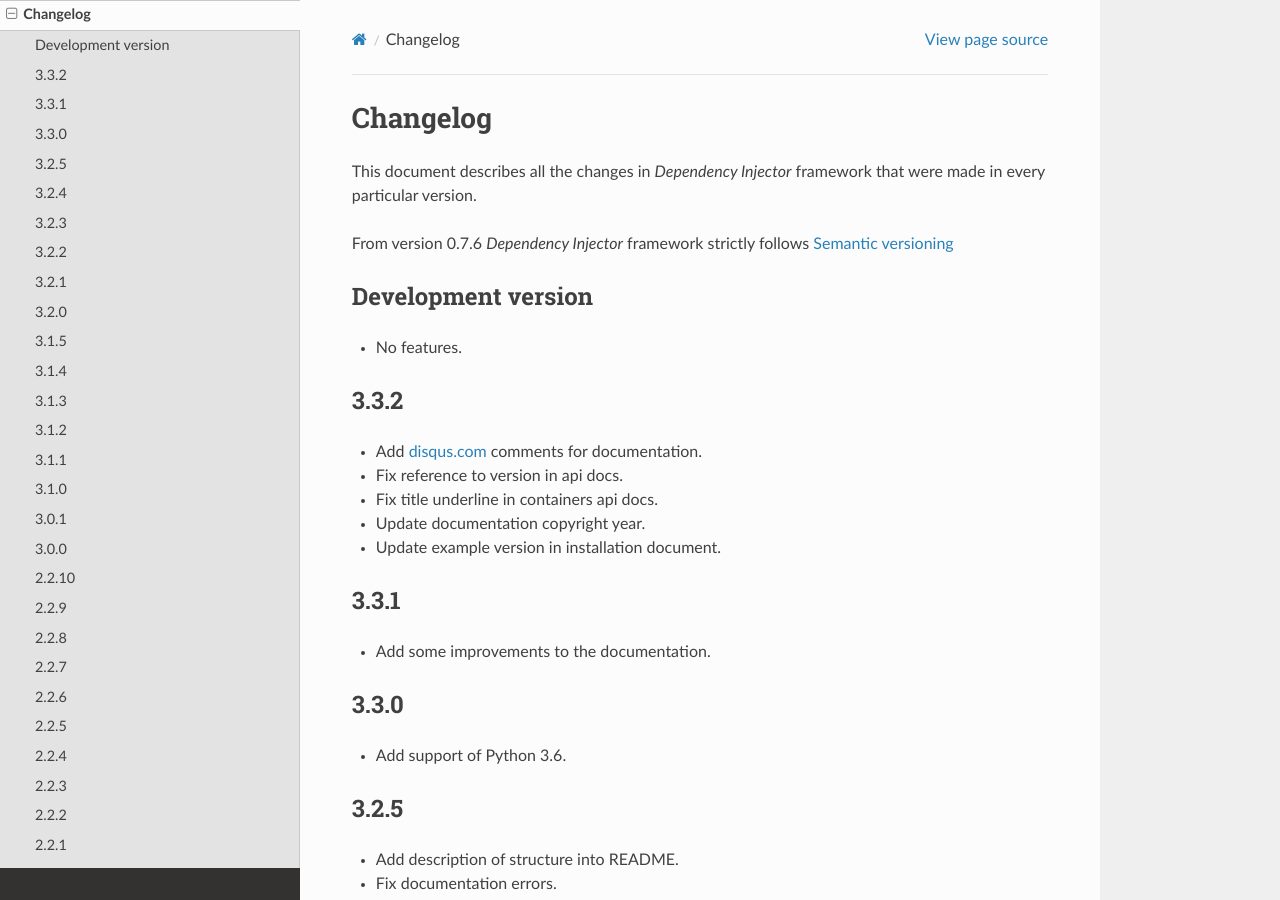
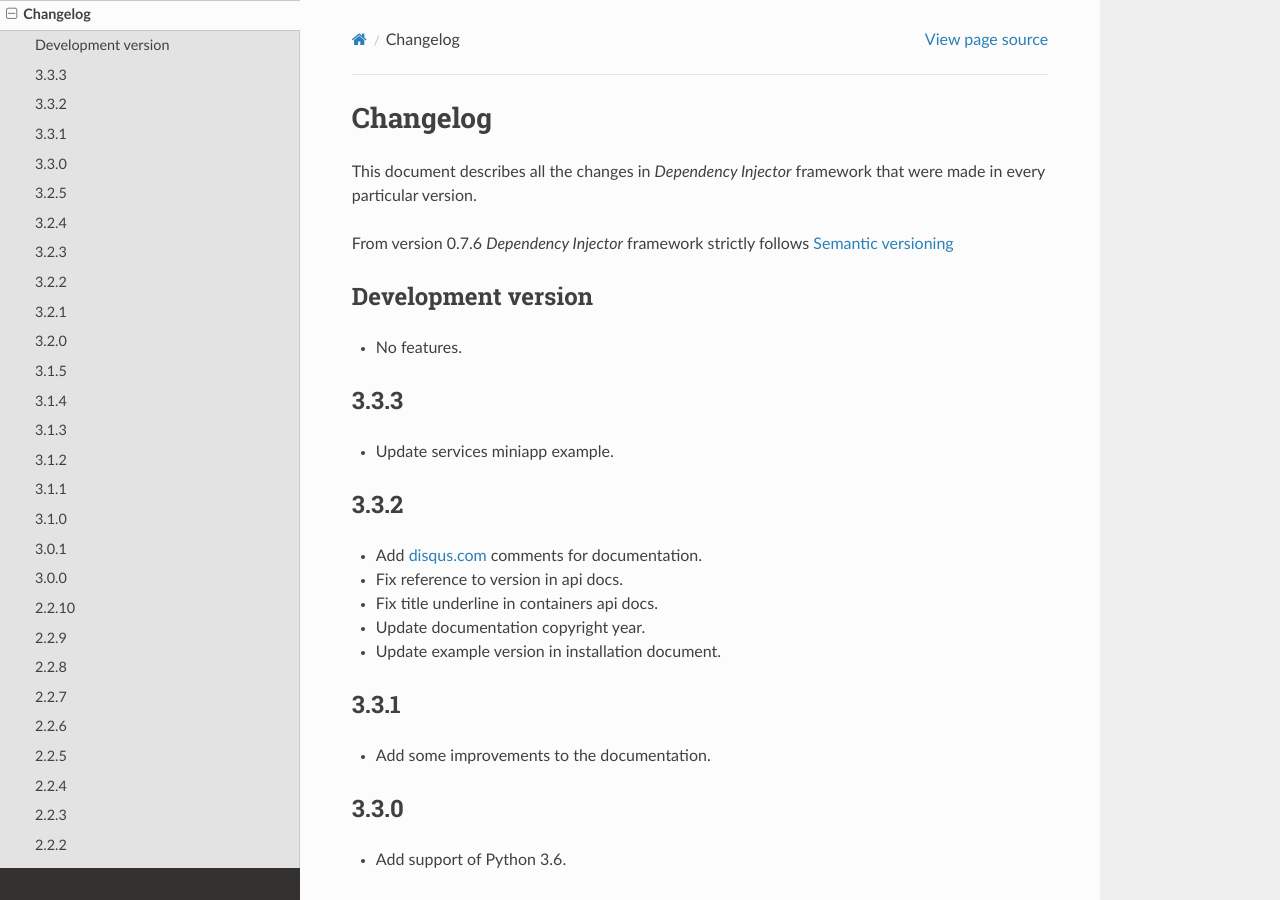
Before and after one commit to ets-labs/python-dependency-injector, a Sphinx documentation site: the page built from docs/main/changelog.rst, in a window 1280 px wide and 900 px high. Built offline with Sphinx 7.4.7 and the Read the Docs theme 2.0.0, drawn with Linux system fonts in a browser that asks for light colours.

Commit message:
Increase version to 3.3.3

```diff
--- a/docs/main/changelog.rst
+++ b/docs/main/changelog.rst
@@ -10,6 +10,10 @@ follows `Semantic versioning`_
 Development version
 -------------------
 - No features.
+
+3.3.3
+-----
+- Update services miniapp example.
 
 3.3.2
 -----
--- a/src/dependency_injector/__init__.py
+++ b/src/dependency_injector/__init__.py
@@ -1,6 +1,6 @@
 """Dependency injector top-level package."""
 
-__version__ = '3.3.2'
+__version__ = '3.3.3'
 """Version number that follows semantic versioning.
 
 :type: str
```
